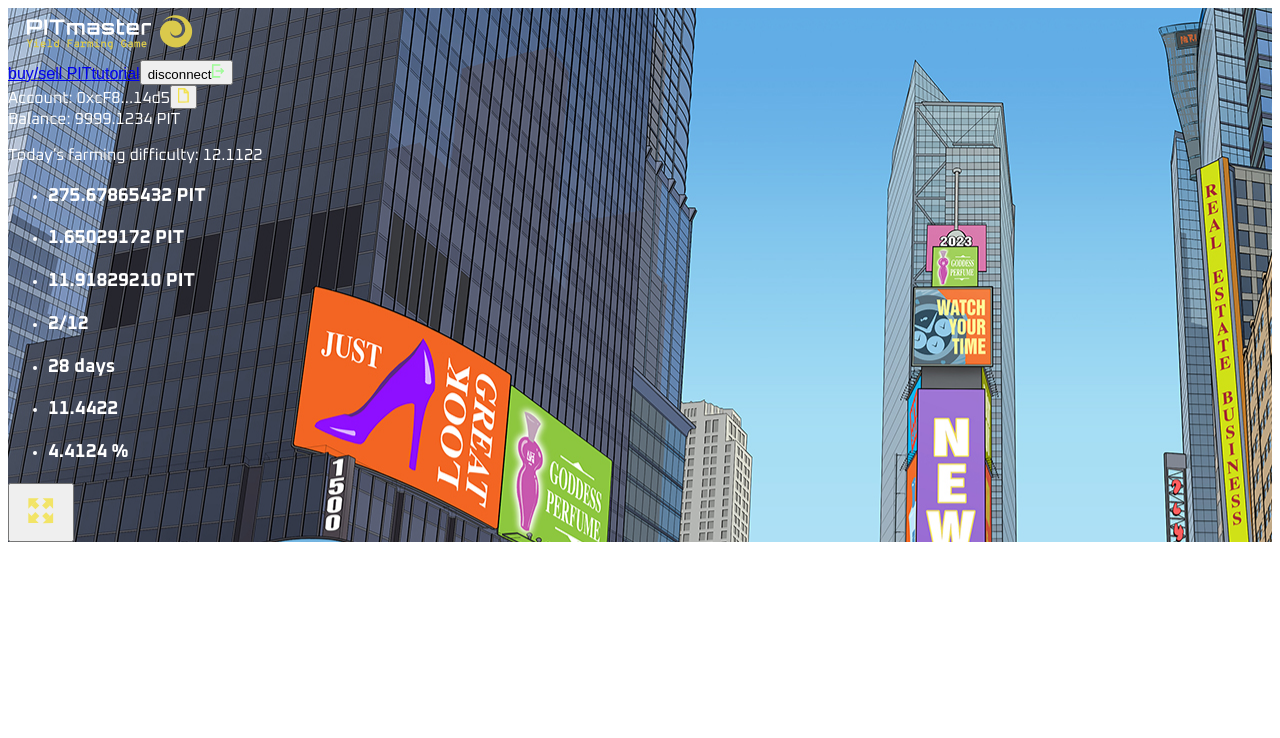
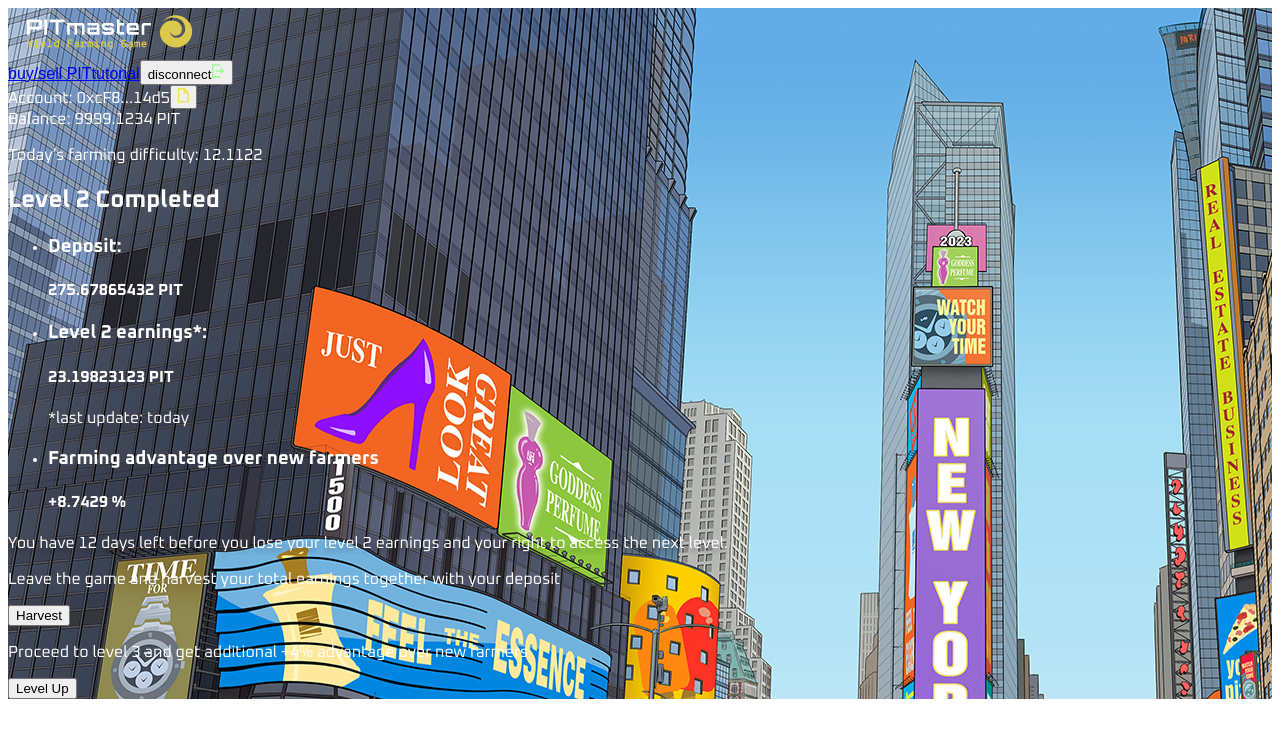
Before and after one commit to great-dev1/23-2-20-tangelion-next-tailwind-ethers, a Next.js app: page / in a window 1280 px wide. Shown: the top 738 px of the page. Built offline with nearby package versions, Linux system fonts and the light colour scheme; a web font is replaced by a local one.

Commit message:
Add the Deadline1

```diff
--- /dev/null
+++ b/components/Deadline1/index.tsx
@@ -0,0 +1,60 @@
+import { useAppContext } from "@/context"
+import Button from "../Button"
+import constants from "@/utils/constants"
+
+const Deadline1 = () => {
+  const { gameStatus, actionStatus, txStatus, appData, changeStatus } = useAppContext()
+  console.log("GAME_STATUS", gameStatus)
+  console.log("APP_DATA", appData)
+
+  return (
+    <div className="fadein w-[863px] px-[80px] pt-5 pb-7 rounded-[10px] text-center bg-[#127FBCE6]">
+      <h2 className="mb-9 text-[40px] font-bold leading-[50px] uppercase">Level {appData.level} Completed</h2>
+      <ul className="max-w-[540px] mx-auto mb-12 text-xl leading-[25px] font-semibold">
+        <li className="flex justify-between">
+          <h3>Deposit:</h3>
+          <h4>{appData.deposit} PIT</h4>
+        </li>
+        <li className="flex justify-between">
+          <h3>Level {appData.level} earnings*:</h3>
+          <h4>{appData.earningOfLevel} PIT</h4>
+        </li>
+        {appData.level > 2 && (
+          <li className="flex justify-between">
+            <h3>Total game earnings*:</h3>
+            <h4>{appData.earningOfGame} PIT</h4>
+          </li>
+        )}
+        <p className="-mt-1 mb-3 text-left text-xs">*last update: today</p>
+        <li className="flex justify-between">
+          <h3>Farming advantage over new farmers</h3>
+          <h4 className="text-[#9FFB98]">+{appData.advantage} %</h4>
+        </li>
+      </ul>
+      <p className="text-shadow max-w-[577px] mx-auto mb-12 text-2xl leading-[30px] font-semibold text-[#D2FBE2]">
+        You have <span className="underline">{appData.remainingDays} days left</span> before you lose your level {appData.level} earnings{appData.level < 12 && " and your right to access the next level"}.
+      </p>
+      <div className={`flex ${appData.level < 12 ? "justify-between" : "justify-center"} `}>
+        {appData.level < 12 && (
+          <div className="max-w-[204px]">
+            <p className="mb-4 leading-[20px] font-medium">
+              Leave the game and harvest your total earnings together with your deposit
+            </p>
+            <Button onClick={() => changeStatus(constants.harvest)}>Harvest</Button>
+          </div>
+        )}
+
+        <div className="max-w-[204px]">
+          {appData.level < 12 && (
+            <p className="mb-4 leading-[20px] font-medium">
+              Proceed to level 3 and get additional <span className="text-[#9FFB98]">+4% advantage</span> over new farmers
+            </p>
+          )}
+          <Button onClick={() => changeStatus(constants.level_up)}>Level Up</Button>
+        </div>
+      </div>
+    </div>
+  )
+}
+
+export default Deadline1
--- a/components/FarmingInfo/index.tsx
+++ b/components/FarmingInfo/index.tsx
@@ -9,26 +9,28 @@ const FarmingInfo = () => {
 
   return (
     <div className={`absolute top-0 left-0 ${expand ? "w-[574px] py-12" : "w-[220px] py-[22px]"} px-8 bg-[#127FBCE6] duration-300`}>
-      <ul className={`flex flex-col ${expand ? "pb-6 text-xl gap-10" : "pb-3 gap-[26px]"} leading-none duration-300`}>
+      <ul className={`flex flex-col ${expand ? "pb-6 text-xl gap-10" : "pb-3 gap-[26px]"} leading-none truncate duration-300`}>
         <li className="flex justify-between">
           {expand && <h2>Deposit</h2>}
           <h3 className="text-[#9FFB98]">{appData.deposite} PIT</h3>
         </li>
         <div className="flex flex-col gap-5">
           <li className="flex justify-between">
-            {expand && <h2>
-              Farming earnings current level<br />
-              <span className="text-base">(last update: yesterday)</span>
-            </h2>
-            }
+            {expand && (
+              <div>
+                <h2>Farming earnings current of level</h2>
+                <p className="text-base">(last update: yesterday)</p>
+              </div>
+            )}
             <h3 className="text-[#F2E144]">{appData.earningOfLevel} PIT</h3>
           </li>
           <li className="flex justify-between">
-            {expand && <h2>
-              Farming earnings current game<br />
-              <span className="text-base">(last update: yesterday)</span>
-            </h2>
-            }
+            {expand && (
+              <div>
+                <h2>Farming earnings of current game</h2>
+                <p className="text-base">(last update: yesterday)</p>
+              </div>
+            )}
             <h3 className="text-[#F2E144]">{appData.earningOfGame} PIT</h3>
           </li>
           <li className="flex justify-between">
--- a/components/NewGame/index.tsx
+++ b/components/NewGame/index.tsx
@@ -21,8 +21,8 @@ const NewGame = () => {
     <>
       {
         actionStatus === constants.START || actionStatus === constants.BLINK ? (
-          <div className="fadein w-[863px] h-[426px] px-[45px] py-[27px] rounded-[10px] text-center bg-[#127FBCE6]">
-            <h2 className="mb-[62px] text-[40px] font-bold uppercase">New Game</h2>
+          <div className="fadein w-[863px] px-[45px] py-[27px] rounded-[10px] text-center bg-[#127FBCE6]">
+            <h2 className="mb-[62px] text-[40px] font-bold leading-[50px] uppercase">New Game</h2>
             <div className="flex justify-between mb-8">
               {/* Enter your deposit (PIT) */}
               <div className="flex flex-col items-center gap-[13px]">
--- a/context/index.tsx
+++ b/context/index.tsx
@@ -34,21 +34,21 @@ const defaultState = {
 const AppContext = createContext<IAppContext>(defaultState)
 
 export function AppContextProvider({ children }: IAppContextProvider) {
-  const [gameStatus, setGameStaus] = useState<string>(constants.FARMING)
+  const [gameStatus, setGameStaus] = useState<string>(constants.DEADLINE_1)
   const [actionStatus, setActionStatus] = useState<string>(constants.START)
   const [txStatus, setTxStatus] = useState<string>(constants.FAILED)
   const [appData, setAppData] = useState<any>({
     balance: "9999.1234",
     wallet: "0xcF8c7A11bAF05b249aE36D0809f668FF5C5314d5",
-    deposite: "275.67865432",
-    earningOfLevel: "1.65029172",
-    earningOfGame: "11.91829210",
+    deposit: "275.67865432",
+    earningOfLevel: "23.19823123",
+    earningOfGame: "42.34201018",
     difficultyOfToday: "12.1122",
     difficultyOfGame: "11.4422",
-    advantage: "4.4124",
+    advantage: "8.7429",
     estimatedEarning: "0.3024",
-    level: "2",
-    remainingDays: "28",
+    level: 2,
+    remainingDays: 12,
     startDay: "",
     currentDay: "",
     txHash: "0xbd6133cd3de7e845152f82a44cb19b66bbf0a45970fa41e45ce5eead3253f282",
--- a/pages/index.tsx
+++ b/pages/index.tsx
@@ -6,6 +6,7 @@ import Intro from "@/components/Intro"
 import CutScene1 from "@/components/CutScene1"
 import NewGame from "@/components/NewGame"
 import FarmingInfo from "@/components/FarmingInfo"
+import Deadline1 from "@/components/Deadline1"
 import { useAppContext } from "@/context"
 import constants from "@/utils/constants"
 
@@ -25,6 +26,8 @@ const Home: NextPage = () => {
         {gameStatus === constants.CUTSCENE_1 && <CutScene1 />}
         {gameStatus === constants.NEW_GAME && <NewGame />}
         {gameStatus === constants.FARMING && <FarmingInfo />}
+        {gameStatus === constants.DEADLINE_1 && <Deadline1 />}
+
       </Layout>
     </>
   )
--- a/styles/globals.scss
+++ b/styles/globals.scss
@@ -161,3 +161,7 @@ body {
 .blink {
   animation: blink 1s;
 }
+
+.text-shadow {
+  text-shadow: 0px 4px 4px rgba(0, 0, 0, 0.25);
+}
```
